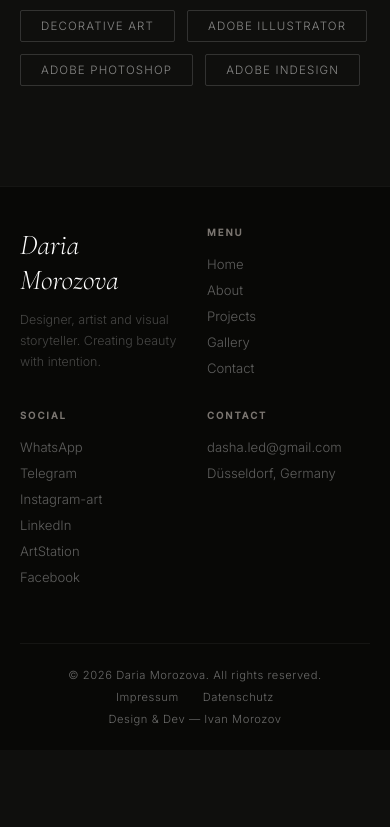
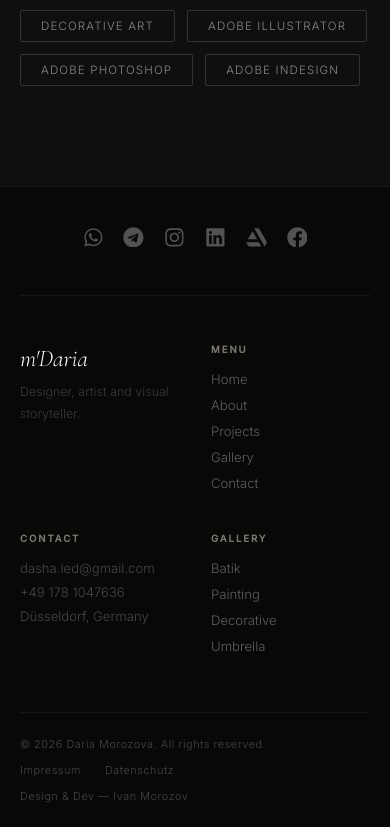
Before and after one commit to barkasa/dasha-visitka, a React (Vite) app: page /about in a window 390 px wide. Shown: the part 2191-3018 px from the top of the page. Before the commit the page ends 2941 px from the top, so only its background shows below. Built offline with nearby package versions, Linux system fonts and the light colour scheme.

Commit message:
Add inquiry buttons with image link for original and print orders

```diff
--- a/src/components/Footer.jsx
+++ b/src/components/Footer.jsx
@@ -1,35 +1,92 @@
 import { Link } from "react-router-dom";
+import {
+  FaWhatsapp,
+  FaTelegram,
+  FaInstagram,
+  FaLinkedin,
+  FaArtstation,
+  FaFacebook,
+} from "react-icons/fa";
 import styles from "./Footer.module.css";
 
 export default function Footer({ lang }) {
   const t = {
     en: {
-      desc: "Designer, artist and visual storyteller. Creating beauty with intention.",
+      desc: "Designer, artist and visual storyteller.",
       menu: "Menu",
-      social: "Social",
       contact: "Contact",
-      rights: "All rights reserved.",
+      rights: "© 2026 Daria Morozova",
+      dev: "Design & Dev — Ivan Morozov",
     },
     ru: {
-      desc: "Дизайнер, художник и визуальный нарратор. Создаю красоту с намерением.",
+      desc: "Дизайнер, художник и визуальный нарратор.",
       menu: "Меню",
-      social: "Соцсети",
       contact: "Контакты",
-      rights: "Все права защищены.",
+      rights: "© 2026 Daria Morozova",
+      dev: "Дизайн и разработка — Иван Морозов",
     },
   };
   const txt = t[lang];
 
+  const socials = [
+    {
+      icon: <FaWhatsapp />,
+      url: "https://wa.me/+491781047636",
+      label: "WhatsApp",
+    },
+    {
+      icon: <FaTelegram />,
+      url: "https://t.me/daria_kunst",
+      label: "Telegram",
+    },
+    {
+      icon: <FaInstagram />,
+      url: "https://instagram.com/mdari.a_kunst",
+      label: "Instagram",
+    },
+    {
+      icon: <FaLinkedin />,
+      url: "https://www.linkedin.com/in/daria-morozova-54201015/",
+      label: "LinkedIn",
+    },
+    {
+      icon: <FaArtstation />,
+      url: "https://mdaria.artstation.com/",
+      label: "ArtStation",
+    },
+    {
+      icon: <FaFacebook />,
+      url: "https://facebook.com/daria.morozova.31",
+      label: "Facebook",
+    },
+  ];
+
   return (
     <footer className={styles.footer}>
-      <div className={styles.footerTop}>
-        {/* Бренд */}
-        <div>
-          <div className={styles.footerName}>Daria Morozova</div>
-          <p className={styles.footerDesc}>{txt.desc}</p>
+      <div className={styles.inner}>
+        <div className={styles.socials}>
+          {socials.map((s) => (
+            <a
+              key={s.label}
+              href={s.url}
+              target="_blank"
+              rel="noopener noreferrer"
+              className={styles.socialLink}
+              title={s.label}
+            >
+              {s.icon}
+            </a>
+          ))}
         </div>
 
-        {/* Меню */}
+        <div className={styles.cols}>
+          <div className={styles.brand}>
+            <Link to="/" className={styles.brandName}>
+              m'Daria
+            </Link>
+            <p className={styles.brandDesc}>{txt.desc}</p>
+          </div>
+
           <div>
             <h4 className={styles.colTitle}>{txt.menu}</h4>
             {[
@@ -45,67 +102,47 @@ export default function Footer({ lang }) {
             ))}
           </div>
 
-        {/* Соцсети */}
-        <div>
-          <h4 className={styles.colTitle}>{txt.social}</h4>
-          {[
-            ["WhatsApp", "https://wa.me/+491781047636"],
-            ["Telegram", "https://t.me/daria_kunst"],
-
-            ["Instagram-art", "https://instagram.com/mdari.a_kunst"],
-            [
-              "LinkedIn",
-              "https://www.linkedin.com/in/daria-morozova-54201015/",
-            ],
-            ["ArtStation", "https://mdaria.artstation.com/"],
-            ["Facebook", "https://facebook.com/daria.morozova.31"],
-          ].map(([label, url]) => (
-            <a
-              key={label}
-              href={url}
-              target="_blank"
-              rel="noopener noreferrer"
-              className={styles.colLink}
-            >
-              {label}
-            </a>
-          ))}
-        </div>
-
-        {/* Контакты */}
           <div>
             <h4 className={styles.colTitle}>{txt.contact}</h4>
             <p className={styles.colText}>dasha.led@gmail.com</p>
+            <p className={styles.colText}>+49 178 1047636</p>
             <p className={styles.colText}>Düsseldorf, Germany</p>
+          </div>
+
+          <div>
+            <h4 className={styles.colTitle}>
+              {lang === "en" ? "Gallery" : "Галерея"}
+            </h4>
+            {[
+              ["/gallery/batik", lang === "en" ? "Batik" : "Батик"],
+              ["/gallery/painting", lang === "en" ? "Painting" : "Живопись"],
+              [
+                "/gallery/decorative",
+                lang === "en" ? "Decorative" : "Декоративные",
+              ],
+              ["/gallery/umbrella", lang === "en" ? "Umbrella" : "Зонты"],
+            ].map(([to, label]) => (
+              <Link key={to} to={to} className={styles.colLink}>
+                {label}
+              </Link>
+            ))}
           </div>
         </div>
 
-      {/* Нижняя строка */}
-      <div className={styles.footerBottom}>
-        <p className={styles.footerBottomText}>
-          © 2026 Daria Morozova. {txt.rights}
+        <div className={styles.bottom}>
+          <p className={styles.bottomText}>
+            {txt.rights}. All rights reserved.
           </p>
-        <div style={{ display: "flex", gap: "24px" }}>
-          <Link
-            to="/impressum"
-            className={styles.footerBottomText}
-            style={{ textDecoration: "none" }}
-          >
+          <div className={styles.bottomLinks}>
+            <Link to="/impressum" className={styles.bottomLink}>
               Impressum
             </Link>
-          <Link
-            to="/datenschutz"
-            className={styles.footerBottomText}
-            style={{ textDecoration: "none" }}
-          >
+            <Link to="/datenschutz" className={styles.bottomLink}>
               Datenschutz
             </Link>
           </div>
-        <p className={styles.footerBottomText}>
-          {lang === "en"
-            ? "Design & Dev — Ivan Morozov"
-            : "Дизайн и разработка — Иван Морозов"}
-        </p>
+          <p className={styles.bottomText}>{txt.dev}</p>
+        </div>
       </div>
     </footer>
   );
--- a/src/components/Footer.module.css
+++ b/src/components/Footer.module.css
@@ -4,30 +4,61 @@
   border-top: 1px solid rgba(255, 255, 255, 0.05);
 }
 
-.footerTop {
+.inner {
+  max-width: 1200px;
+  margin: 0 auto;
+}
+
+/* Соцсети сверху */
+.socials {
+  display: flex;
+  align-items: center;
+  justify-content: center;
+  gap: 28px;
+  margin-bottom: 48px;
+  padding-bottom: 48px;
+  border-bottom: 1px solid rgba(255, 255, 255, 0.06);
+}
+
+.socialLink {
+  color: rgba(255, 255, 255, 0.3);
+  font-size: 1.3rem;
+  transition: color 0.2s;
+  display: flex;
+  align-items: center;
+}
+
+.socialLink:hover {
+  color: var(--warm);
+}
+
+/* Колонки */
+.cols {
   display: grid;
   grid-template-columns: 2fr 1fr 1fr 1fr;
   gap: 40px;
   margin-bottom: 48px;
-  max-width: 1200px;
-  margin-left: auto;
-  margin-right: auto;
 }
 
-.footerName {
-  font-family: var(--F);
-  font-size: 1.8rem;
-  font-weight: 300;
-  color: var(--white);
-  font-style: italic;
-  margin-bottom: 12px;
+.brand {
 }
 
-.footerDesc {
+.brandName {
+  font-family: var(--F);
+  font-size: 1.5rem;
+  font-weight: 300;
+  font-style: italic;
+  color: var(--white);
+  margin-bottom: 8px;
+  text-decoration: none;
+  display: block;
+}
+
+.brandDesc {
   font-size: 0.78rem;
   line-height: 1.7;
-  color: rgba(255, 255, 255, 0.25);
-  max-width: 240px;
+  color: rgba(255, 255, 255, 0.2);
+  max-width: 220px;
 }
 
 .colTitle {
@@ -35,17 +66,9 @@
   letter-spacing: 0.2em;
   text-transform: uppercase;
   color: var(--stone);
-  margin-bottom: 18px;
+  margin-bottom: 16px;
 }
 
-/* .colLink {
-  display: block;
-  font-size: 0.82rem;
-  color: rgba(255, 255, 255, 0.35);
-  text-decoration: none;
-  margin-bottom: 10px;
-  transition: color 0.2s;
-} */
 .colLink {
   display: block;
   font-size: 0.82rem;
@@ -69,35 +92,54 @@
     left 0.3s ease,
     right 0.3s ease;
 }
+
 .colLink:hover {
   color: var(--warm);
 }
+
 .colLink:hover::after {
   left: 0;
   right: 0;
 }
+
 .colText {
   font-size: 0.82rem;
-  color: rgba(255, 255, 255, 0.35);
-  margin-bottom: 10px;
+  color: rgba(255, 255, 255, 0.25);
+  margin-bottom: 8px;
 }
 
-.footerBottom {
+/* Нижняя строка */
+.bottom {
   display: flex;
+  align-items: center;
   justify-content: space-between;
-  align-items: center;
   padding-top: 24px;
   border-top: 1px solid rgba(255, 255, 255, 0.05);
-  max-width: 1200px;
-  margin: 0 auto;
   flex-wrap: wrap;
   gap: 12px;
 }
 
-.footerBottomText {
-  font-size: 0.7rem;
-  color: rgba(255, 255, 255, 0.4); /* было 0.15 — увеличь */
+.bottomText {
+  font-size: 0.68rem;
+  color: rgba(255, 255, 255, 0.25);
   letter-spacing: 0.05em;
+}
+
+.bottomLinks {
+  display: flex;
+  gap: 24px;
+}
+
+.bottomLink {
+  font-size: 0.68rem;
+  color: rgba(255, 255, 255, 0.25);
+  text-decoration: none;
+  letter-spacing: 0.05em;
+  transition: color 0.2s;
+}
+
+.bottomLink:hover {
+  color: var(--warm);
 }
 
 /* ── MOBILE ── */
@@ -105,12 +147,16 @@
   .footer {
     padding: 40px 20px 24px;
   }
-  .footerTop {
+  .cols {
     grid-template-columns: 1fr 1fr;
-    gap: 24px;
+    gap: 32px;
   }
-  .footerBottom {
+  .socials {
+    gap: 20px;
+  }
+  .bottom {
     flex-direction: column;
-    gap: 8px;
+    align-items: flex-start;
+    gap: 12px;
   }
 }
--- a/src/pages/ContactsPage.jsx
+++ b/src/pages/ContactsPage.jsx
@@ -1,5 +1,5 @@
 import { useState } from "react";
-import { useNavigate } from "react-router-dom";
+import { useNavigate, useSearchParams } from "react-router-dom";
 import {
   FaWhatsapp,
   FaTelegram,
@@ -113,6 +113,9 @@ export default function ContactsPage({ lang }) {
     },
   ];
   const [ref, inView] = useInView();
+  const [searchParams] = useSearchParams();
+  const subject = searchParams.get("subject") || "";
+  const body = searchParams.get("body") || "";
   return (
     <div
       ref={ref}
@@ -172,6 +175,12 @@ export default function ContactsPage({ lang }) {
             <textarea
               name="message"
               placeholder="Tell me about your project..."
+              defaultValue={
+                body ||
+                (subject
+                  ? `I am interested in "${subject.replace("Original: ", "").replace("Print: ", "")}"\n\n`
+                  : "")
+              }
               rows={5}
               className={`${styles.formTextarea} ${errors.message ? styles.error : ""}`}
               onChange={() => setErrors((e) => ({ ...e, message: "" }))}
--- a/src/pages/GalleryCategoryPage.module.css
+++ b/src/pages/GalleryCategoryPage.module.css
@@ -242,6 +242,65 @@
   border-color: var(--warm);
   color: var(--warm);
 }
+.badges {
+  position: absolute;
+  top: 12px;
+  left: 12px;
+  display: flex;
+  flex-direction: column;
+  gap: 6px;
+  z-index: 3;
+}
+
+.badge {
+  font-size: 0.55rem;
+  letter-spacing: 0.12em;
+  text-transform: uppercase;
+  padding: 4px 10px;
+  border-radius: 2px;
+  font-family: "Inter", sans-serif;
+}
+
+.badgeAvailable {
+  background: rgba(196, 168, 130, 0.9);
+  color: var(--ink);
+}
+
+.badgePrint {
+  background: rgba(15, 15, 13, 0.8);
+  color: var(--warm);
+  border: 1px solid var(--warm);
+}
+
+.inquireBtns {
+  position: absolute;
+  bottom: 0;
+  left: 0;
+  right: 0;
+  display: flex;
+  flex-direction: column;
+  transform: translateY(100%);
+  transition: transform 0.3s ease;
+  z-index: 3;
+}
+
+.card:hover .inquireBtns {
+  transform: translateY(0);
+}
+
+.inquireBtnPrint {
+  padding: 10px 16px;
+  background: rgba(15, 15, 13, 0.9);
+  color: var(--warm);
+  font-size: 0.62rem;
+  letter-spacing: 0.15em;
+  text-transform: uppercase;
+  font-family: "Inter", sans-serif;
+  border: none;
+  border-top: 1px solid var(--warm);
+  cursor: pointer;
+  text-align: center;
+}
 
 /* ── MOBILE ── */
 @media (max-width: 768px) {
```
Also changed, not shown: src/data/works.js (+26 -0 lines), src/pages/GalleryCategoryPage.jsx (+52 -0 lines). Lines whose indentation alone changed are shown as unchanged.
